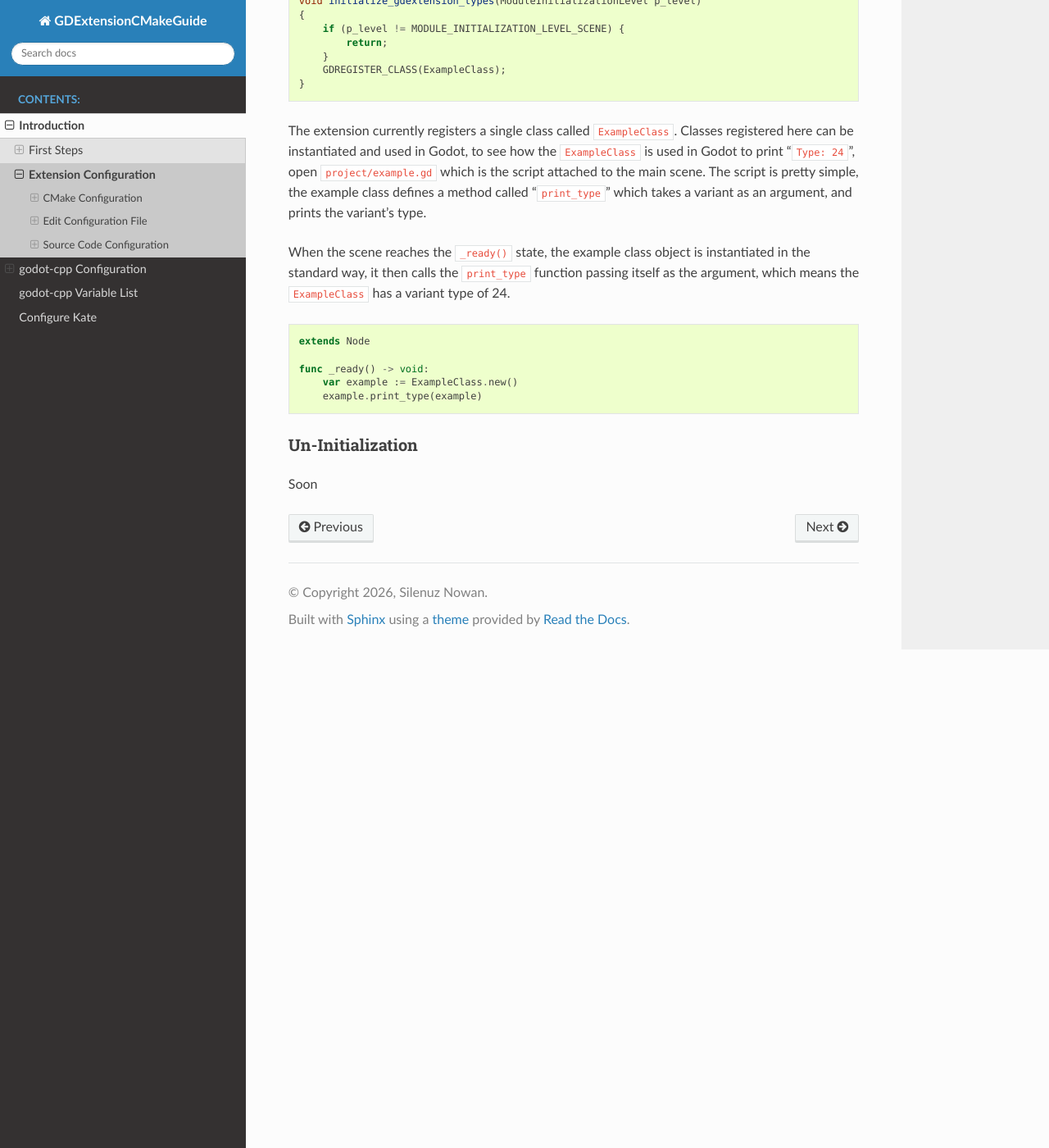
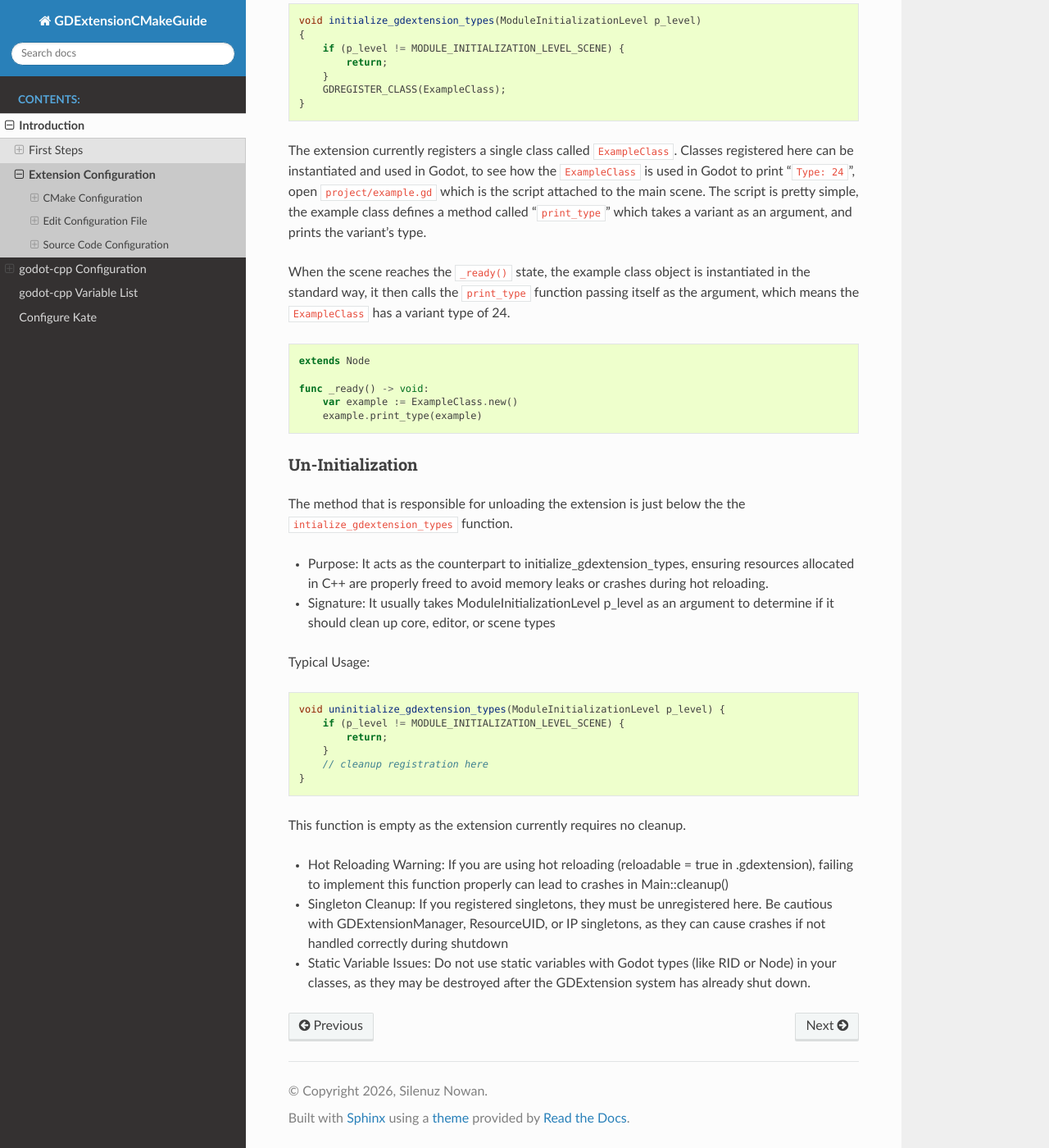
Before and after one commit to silenuz/GDExtension_CMake, a Sphinx documentation site: the page built from docs/source/introduction/extension_configuration.rst, in a window 1280 px wide and 1400 px high, scrolled down 4069 px. Shown: the whole window at 82% size. Built offline with Sphinx 7.4.7 and the Read the Docs theme 3.1.0, drawn with Linux system fonts in a browser that asks for light colours; some of the changed text lies outside the part shown.

Commit message:
added description of unitialize function

```diff
--- a/docs/source/introduction/extension_configuration.rst
+++ b/docs/source/introduction/extension_configuration.rst
@@ -174,8 +174,9 @@ would become:
 ``GDExtensionBool GDE_EXPORT cooldemo_library_init``
 
 At this point the extension is properly configured, and can be built and tested,
-however while the file is open, let's examine the other two methods in the file, to see how the example extension's
-"``ExampleClass``" is registered with the Godot engine.
+however while the file is open, let's examine the other two methods, to see how the example extension's
+"``ExampleClass``" is registered, and examine the method that unloads the extension, where cleanup
+for the extension happens.
 
 Registering Classes
 ^^^^^^^^^^^^^^^^^^^
@@ -212,8 +213,27 @@ has a variant type of 24.
        var example := ExampleClass.new()
        example.print_type(example)
 
-
-
 Un-Initialization
 ^^^^^^^^^^^^^^^^^
-Soon
+
+The method that is responsible for unloading the extension is just below the the ``intialize_gdextension_types`` function.
+
+* Purpose:  It acts as the counterpart to initialize_gdextension_types, ensuring resources allocated in C++ are properly freed to avoid memory leaks or crashes during hot reloading.
+* Signature: It usually takes ModuleInitializationLevel p_level as an argument to determine if it should clean up core, editor, or scene types
+
+Typical Usage:
+
+.. code:: cpp
+
+   void uninitialize_gdextension_types(ModuleInitializationLevel p_level) {
+       if (p_level != MODULE_INITIALIZATION_LEVEL_SCENE) {
+           return;
+       }
+       // cleanup registration here
+   }
+
+This function is empty as the extension currently requires no cleanup.
+
+* Hot Reloading Warning: If you are using hot reloading (reloadable = true in .gdextension), failing to implement this function properly can lead to crashes in Main::cleanup()
+* Singleton Cleanup: If you registered singletons, they must be unregistered here. Be cautious with GDExtensionManager, ResourceUID, or IP singletons, as they can cause crashes if not handled correctly during shutdown
+* Static Variable Issues: Do not use static variables with Godot types (like RID or Node) in your classes, as they may be destroyed after the GDExtension system has already shut down.
```
